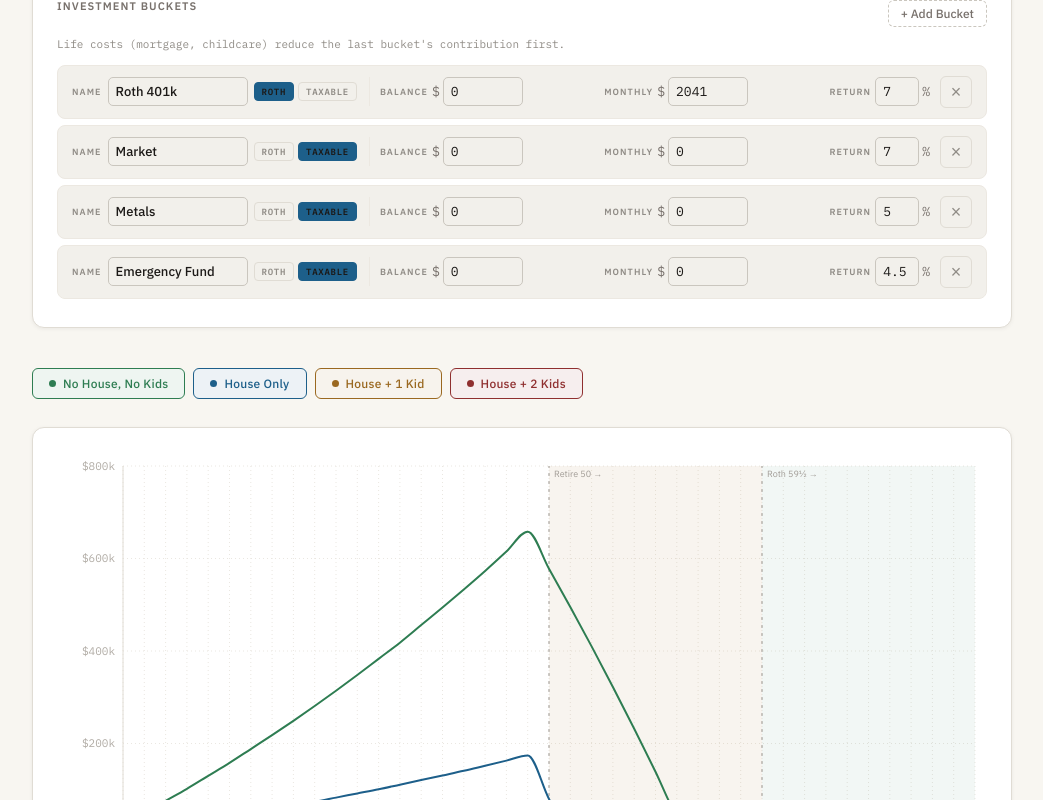
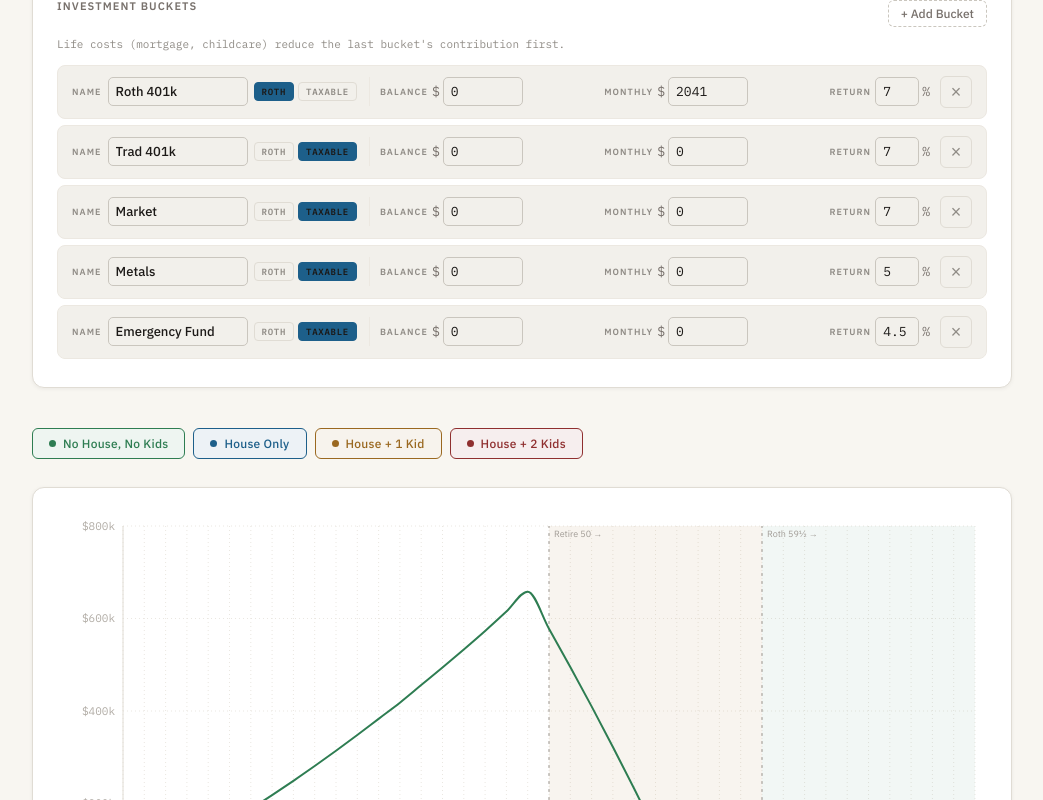
Before and after one commit to cole-titze/retirement-calculator, a React (Vite) app: page / in a window 1280 px wide. Shown: the part 1000-1800 px from the top of the page, without its empty margins (118-1161 px from the left). Built offline with nearby package versions, Linux system fonts and the light colour scheme.

Commit message:
Add trad 401k default

```diff
--- a/src/App.tsx
+++ b/src/App.tsx
@@ -92,6 +92,7 @@ const THEME_BG: Record<Theme, string> = { paper: "#f8f6f1", midnight: "#17151c",
 
 const DEFAULT_BUCKETS: Bucket[] = [
   { id: "roth",      label: "Roth 401k",     balance: 0, monthlyContrib: 2041, annualReturn: 7,   taxType: "roth"     },
+  { id: "trad",      label: "Trad 401k",     balance: 0, monthlyContrib: 0,    annualReturn: 7,   taxType: "taxable"  },
   { id: "market",    label: "Market",         balance: 0, monthlyContrib: 0,    annualReturn: 7,   taxType: "taxable"  },
   { id: "metals",    label: "Metals",         balance: 0, monthlyContrib: 0,    annualReturn: 5,   taxType: "taxable"  },
   { id: "emergency", label: "Emergency Fund", balance: 0, monthlyContrib: 0,    annualReturn: 4.5, taxType: "taxable"  },
```
